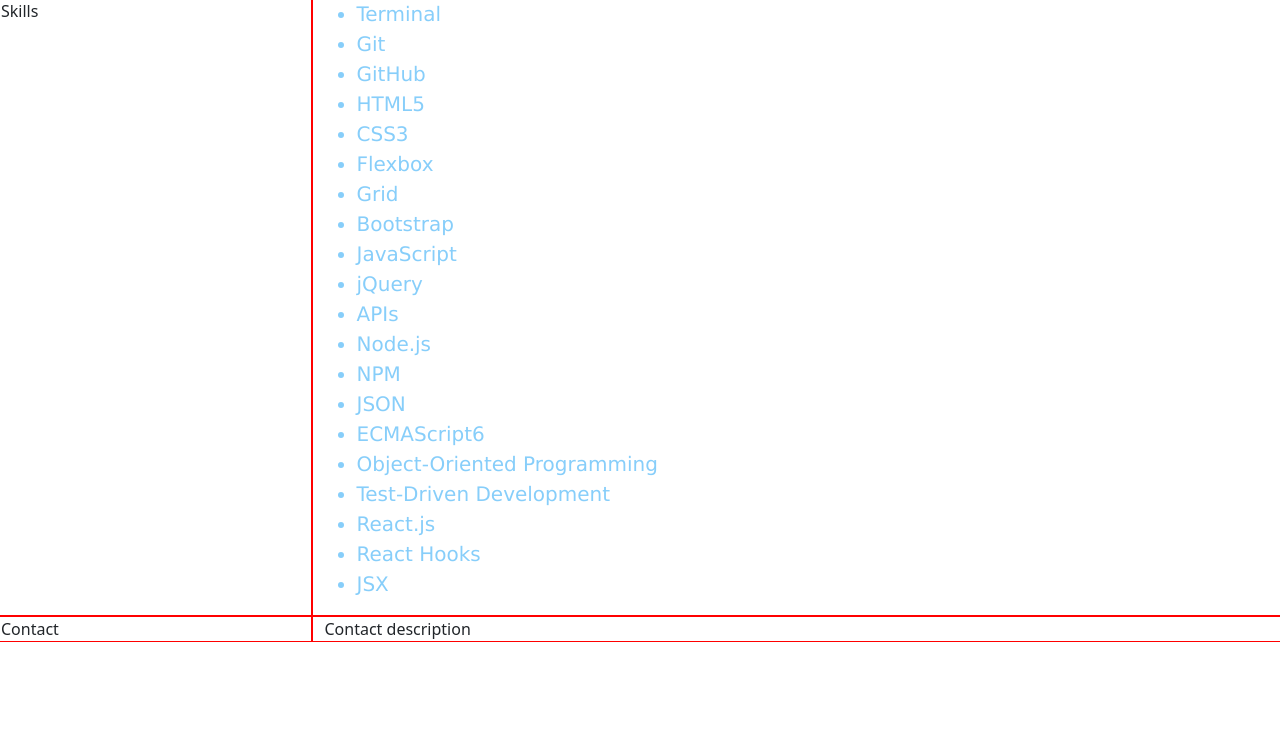
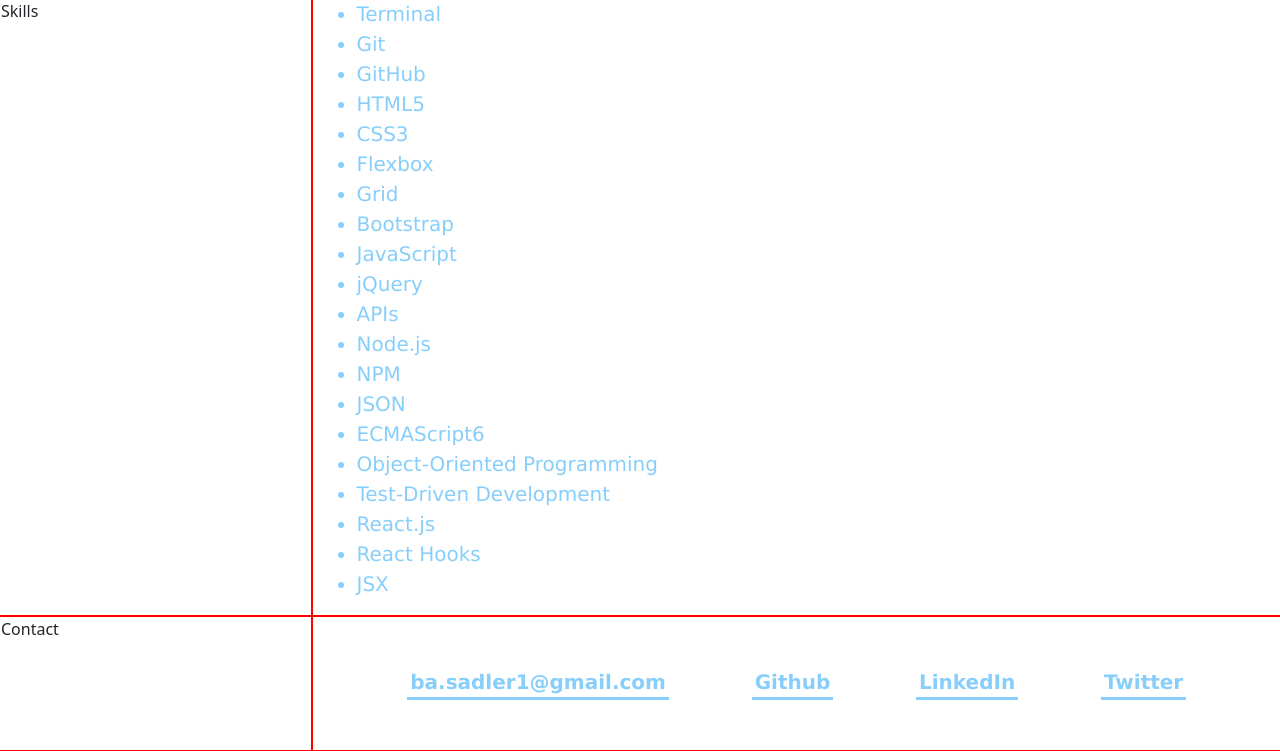
Before and after one commit to BenA251/Ben-Sadler-Portfolio-Bootstrap, a plain HTML site: page index.html in a window 1280 px wide. Shown: the part 2332-3083 px from the top of the page. Before the commit the page ends 2974 px from the top, so only its background shows below. Drawn offline with nearby package versions, Linux system fonts and the light colour scheme.

Commit message:
added contact information in contact section

```diff
--- a/assets/style.css
+++ b/assets/style.css
@@ -136,3 +136,32 @@ li {
   font-size: var(--fontsize2);
   font-family: var(--fontfamily);
 }
+
+.contact-content {
+  display: flex;
+  flex-direction: row;
+  justify-content: space-evenly;
+  align-items: center;
+  flex-wrap: wrap;
+  margin: 50px 0px;
+  }
+
+  #colourchange {
+    color: var(--color1);
+    border-bottom: 3px solid var(--color1);
+  }
+
+  .navbutton {
+    width: auto;
+    font-size: 20px;
+    font-family: var(--fontfamily);
+    font-weight: bold;
+    color: var(--color2);
+    padding-left: 3px;
+    padding-right: 3px;
+    border-bottom: 3px solid var(--color2);
+    }
+
+.contact-content a {
+text-decoration: none;
+}
--- a/index.html
+++ b/index.html
@@ -155,7 +155,12 @@
           Contact
         </div>
         <div class="col-lg-9 grid">
-          Contact description
+          <div class="contact-content">
+            <a href="mailto:ba.sadler1@gmail.com"><div class="navbutton" id="colourchange">ba.sadler1@gmail.com</div></a>
+            <a href="https://github.com/BenA251"><div class="navbutton" id="colourchange">Github</div></a>
+            <a href=""><div class="navbutton" id="colourchange">LinkedIn</div></a>
+            <a href=""><div class="navbutton" id="colourchange">Twitter</div></a>
+          </div>
         </div>
       </div>
 
```
